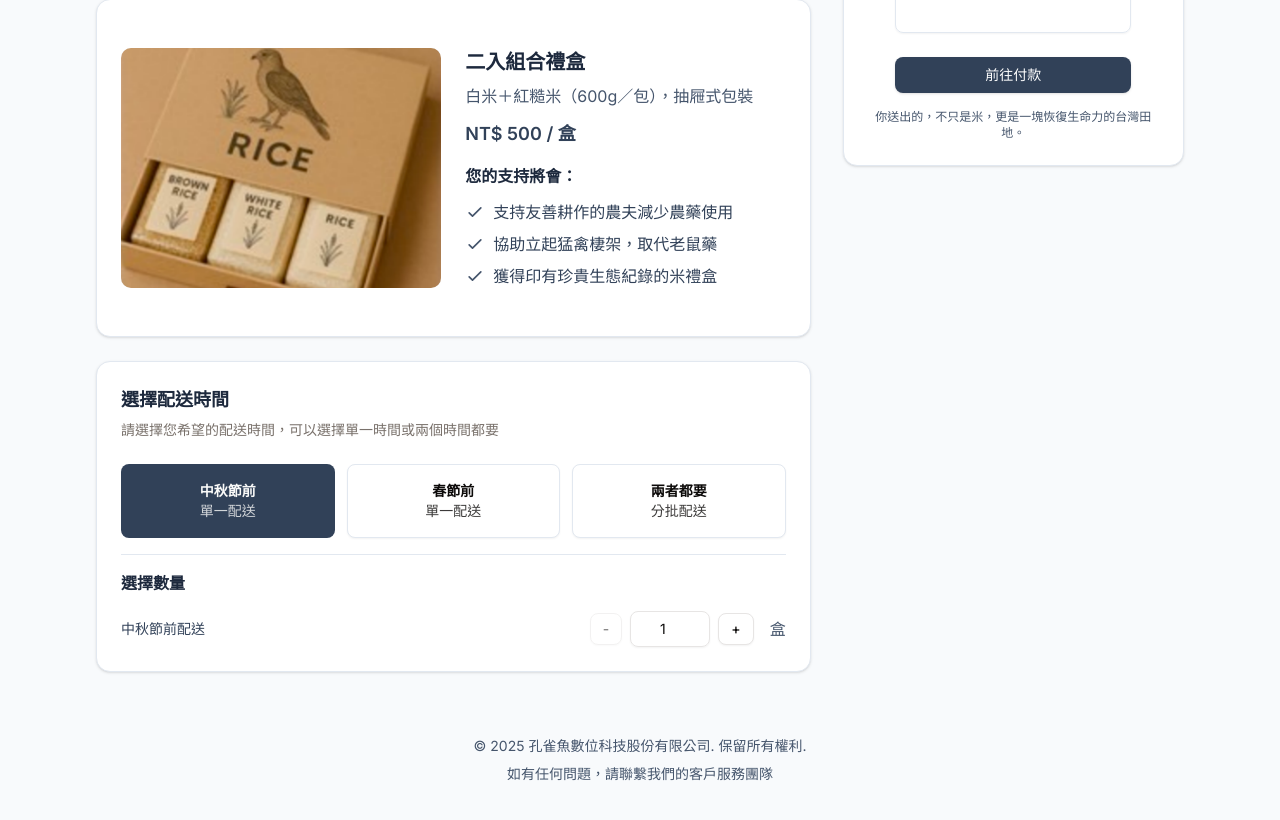
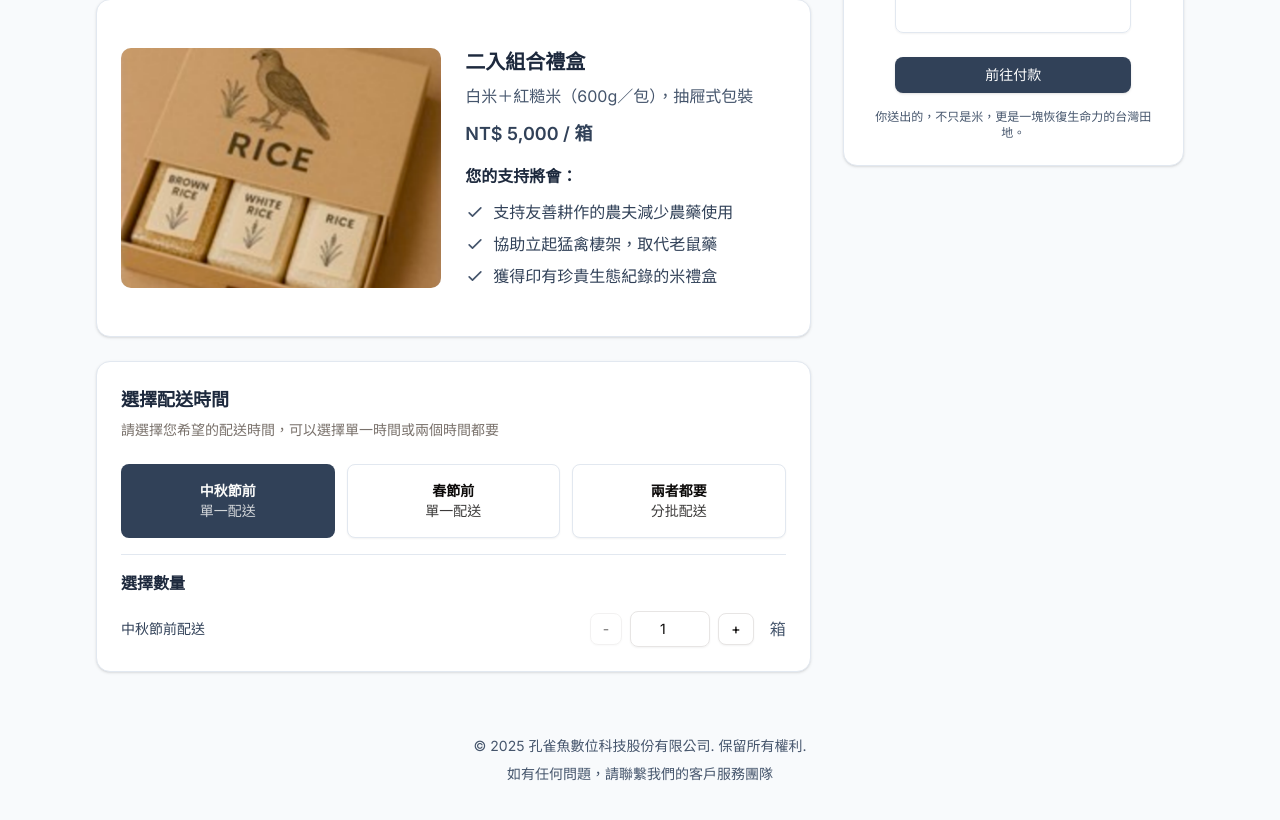
Before and after one commit to mason131928/gddao-ecommerce, a Next.js app: page / in a window 1280 px wide. Shown: the part 840-1660 px from the top of the page. Built offline with nearby package versions, Linux system fonts and the light colour scheme.

Commit message:
修正商品價格：調整為5000元/箱，更新所有相關文字從「盒」改為「箱」

```diff
--- a/src/app/page.tsx
+++ b/src/app/page.tsx
@@ -21,7 +21,7 @@ const product = {
   id: "2-pack",
   name: "二入組合禮盒",
   description: "白米＋紅糙米（600g／包），抽屜式包裝",
-  unitPrice: 500,
+  unitPrice: 5000,
   image: "/rice-2pack.jpg",
 };
 
@@ -61,12 +61,12 @@ export default function Home() {
     const descriptions = [];
     if (deliveryOption === "mid-autumn" || deliveryOption === "both") {
       if (quantities.midAutumn > 0) {
-        descriptions.push(`中秋節前配送 ${quantities.midAutumn} 盒`);
+        descriptions.push(`中秋節前配送 ${quantities.midAutumn} 箱`);
       }
     }
     if (deliveryOption === "spring" || deliveryOption === "both") {
       if (quantities.spring > 0) {
-        descriptions.push(`春節前配送 ${quantities.spring} 盒`);
+        descriptions.push(`春節前配送 ${quantities.spring} 箱`);
       }
     }
     return `${product.name} - ${descriptions.join("、")}`;
@@ -221,7 +221,7 @@ export default function Home() {
                         {product.description}
                       </p>
                       <p className="text-lg font-semibold text-slate-700 mt-3">
-                        NT$ {product.unitPrice.toLocaleString()} / 盒
+                        NT$ {product.unitPrice.toLocaleString()} / 箱
                       </p>
                     </div>
 
@@ -411,7 +411,7 @@ export default function Home() {
                           >
                             +
                           </Button>
-                          <span className="text-slate-600 ml-2">盒</span>
+                          <span className="text-slate-600 ml-2">箱</span>
                         </div>
                       </div>
                     )}
@@ -466,7 +466,7 @@ export default function Home() {
                           >
                             +
                           </Button>
-                          <span className="text-slate-600 ml-2">盒</span>
+                          <span className="text-slate-600 ml-2">箱</span>
                         </div>
                       </div>
                     )}
```
